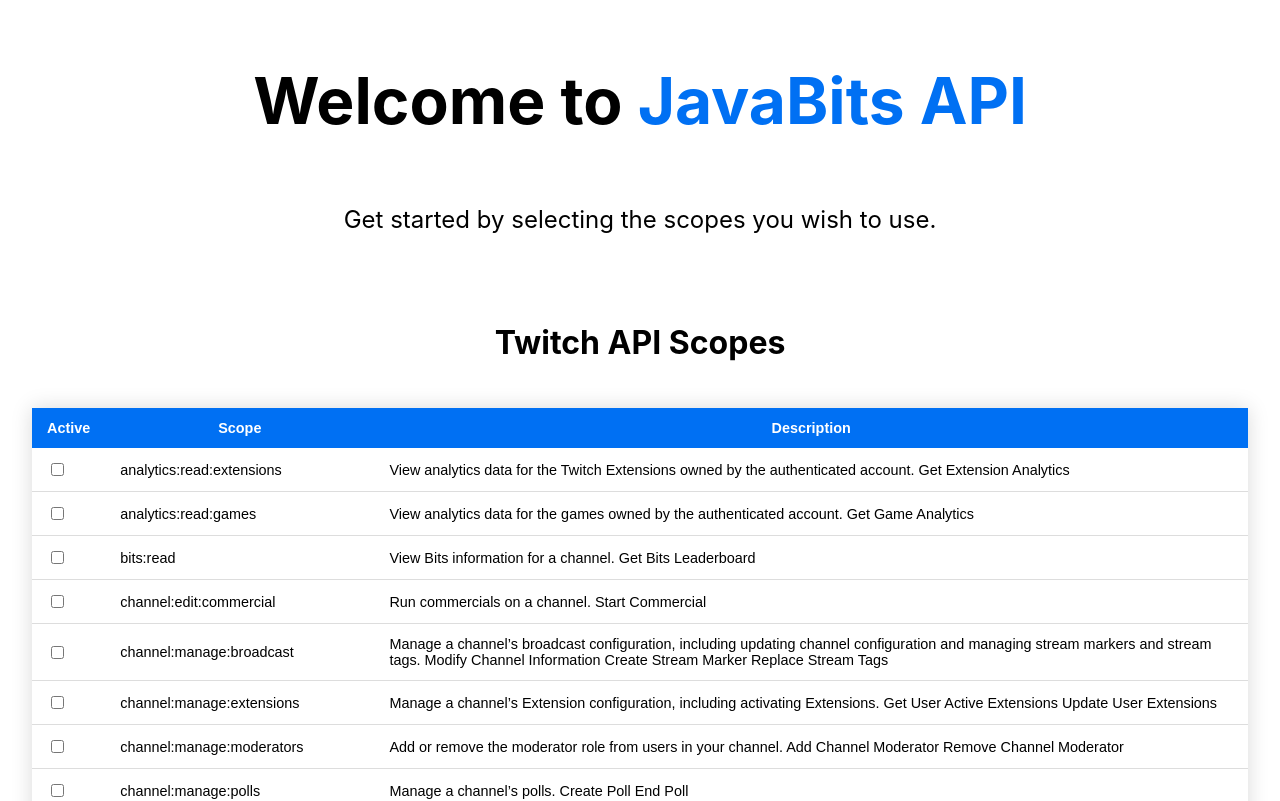
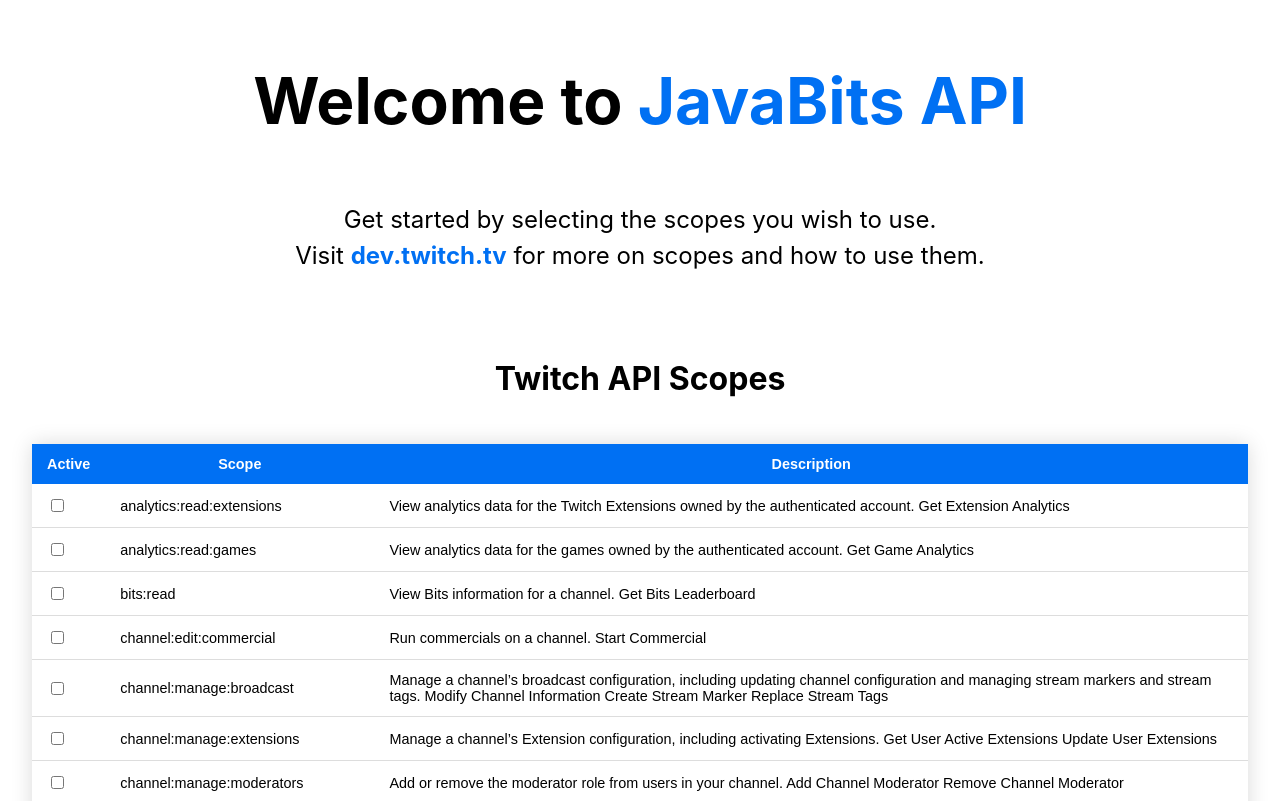
Before and after one commit to Daeshan-B/Twitch-Scopes, a Next.js app: page / in a window 1280 px wide. Shown: the top 801 px of the page. Built offline with nearby package versions, Linux system fonts and the light colour scheme.

Commit message:
rebuild nodes

```diff
--- a/pages/index.js
+++ b/pages/index.js
@@ -53,17 +53,19 @@
     <div className={styles.container}>
       <Head>
         <title>JavaBits Authorizer</title>
-        <meta name="description" content="Generated by create next app" />
+        <meta name="description" content="A Twitch.tv application authorization token generator." />
         <link rel="icon" href="/favicon.ico" />
       </Head>
 
       <main className={styles.main}>
         <h1 className={styles.title}>
-          Welcome to <a href="#">JavaBits API</a>
+          Welcome to <a href="https://github.com/Daeshan-B/JavaBits">JavaBits API</a>
         </h1>
 
         <p className={styles.description}>
-          Get started by selecting the scopes you wish to use.
+          Get started by selecting the scopes you wish to use. <br></br>
+          Visit <a href="https://dev.twitch.tv/docs/authentication/scopes">
+            dev.twitch.tv</a> for more on scopes and how to use them.
         </p>
         <h1>Twitch API Scopes</h1>
 
--- a/styles/Home.module.css
+++ b/styles/Home.module.css
@@ -31,6 +31,9 @@
 .title a {
   color: #0070f3;
   text-decoration: none;
+}
+.a{
+  color: #0070f3;
 }
 
 .title a:hover,
--- a/styles/globals.css
+++ b/styles/globals.css
@@ -7,7 +7,8 @@
 }
 
 a {
-  color: inherit;
+  color: #0070f3;
+  font-weight: bold;
   text-decoration: none;
 }
 
```
